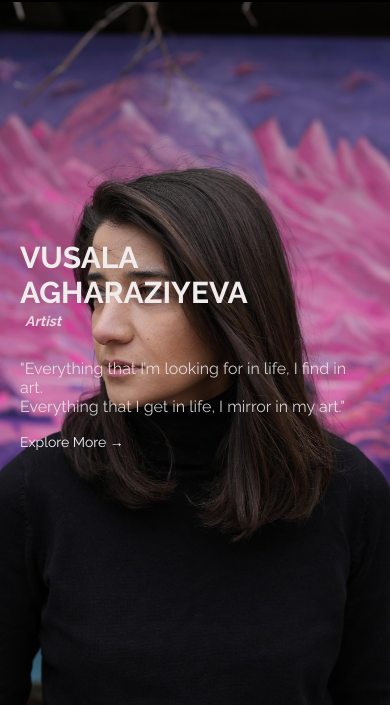
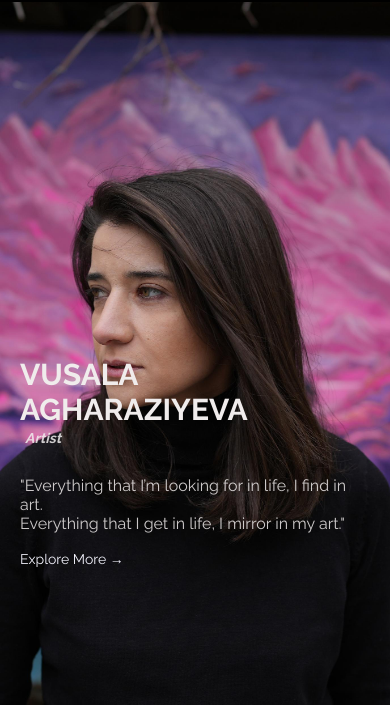
Before and after one commit to leilamamedova/va-artist, a plain HTML site: page index.html in a window 390 px wide. Shown: the part 58-763 px from the top of the page. Drawn offline with nearby package versions, Linux system fonts and the light colour scheme.

Commit message:
text adjustment

```diff
--- a/styles/index.css
+++ b/styles/index.css
@@ -476,4 +476,8 @@ footer .socials i {
   .main .explore-link {
     font-size: 14px;
   }
+
+  .main {
+    margin-top: 60%;
+  }
 }
```
